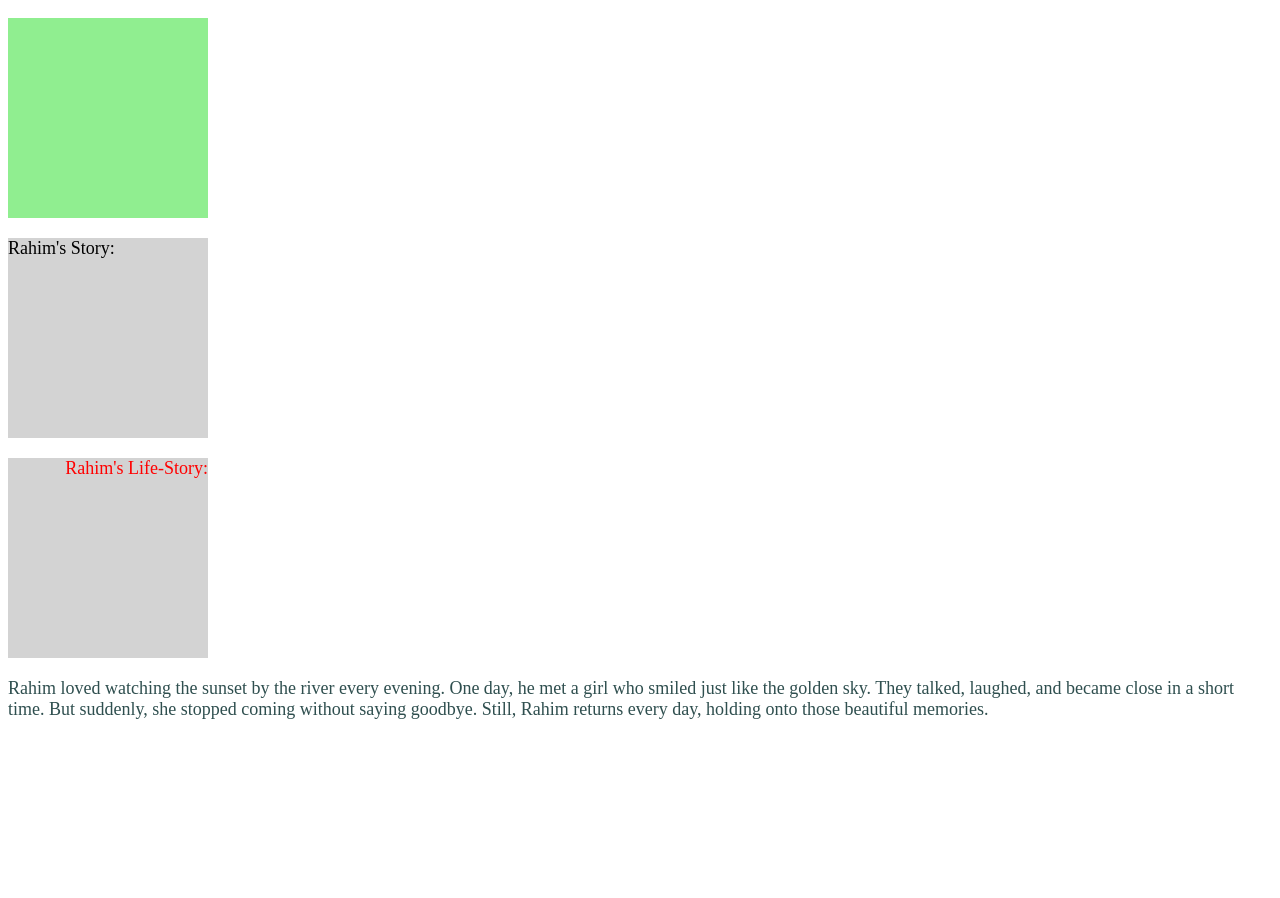
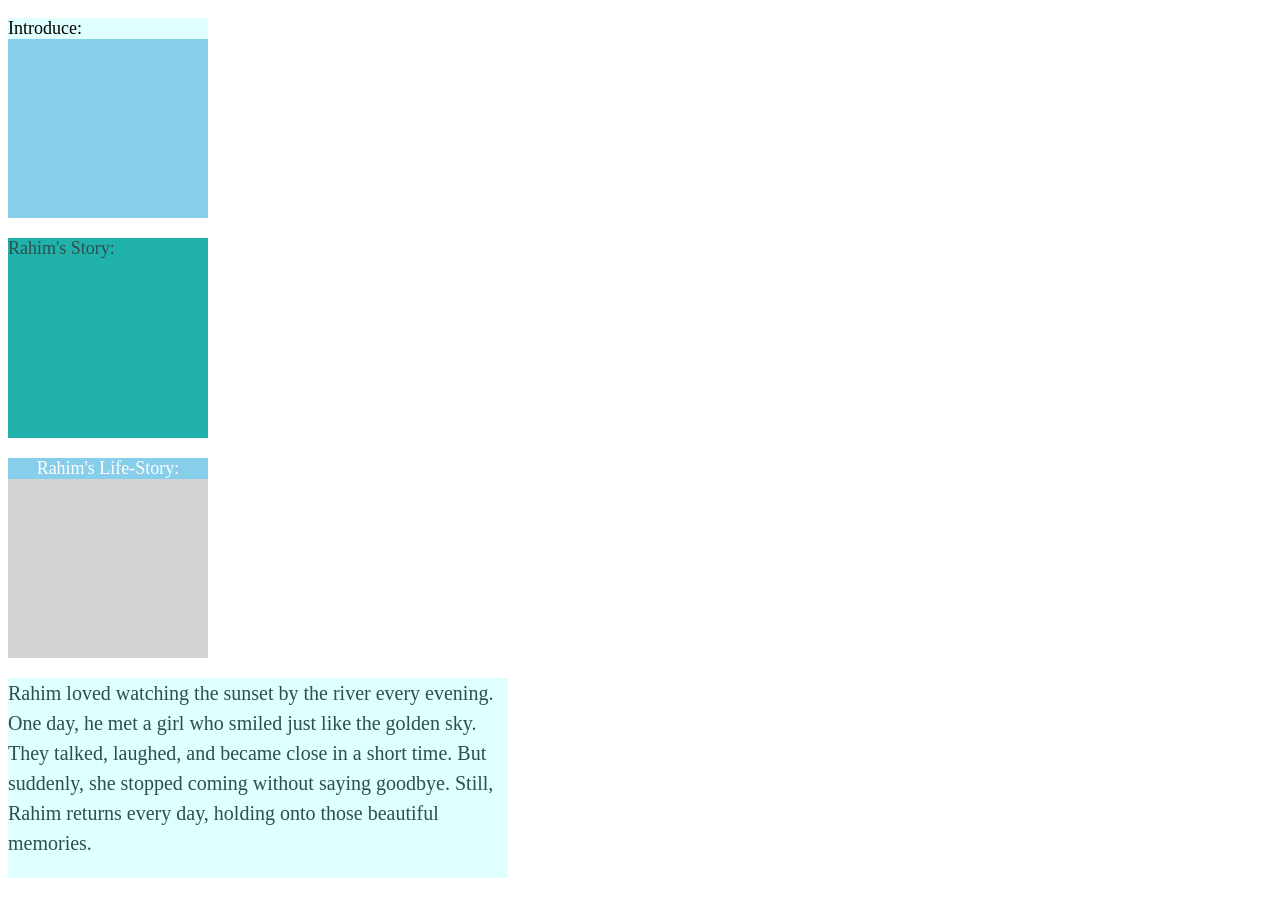
Before and after one commit to afshana-tuly/css, a plain HTML site: page Selector_CSS/ndex.html in a window 1280 px wide. Shown: the part 120-1018 px from the top of the page. Before the commit the page ends 858 px from the top, so only its background shows below. Drawn offline with Linux system fonts and the light colour scheme.

Commit message:
selector practice.css

```diff
--- a/Selector_CSS/ndex.html
+++ b/Selector_CSS/ndex.html
@@ -10,15 +10,18 @@
   <body>
     <h1>Hello</h1>
     <h1>Everyone,</h1>
-    <div class="First-div"></div>
-    <div> <p>Rahim's Story:</p> </div>
+    <div class="First-div">
+      <p>Introduce:</p>
+
+    </div>
+    <div> <p class="text-part">Rahim's Story:</p> </div>
      <div> <p class="Life-Story" >Rahim's Life-Story:</p> </div>
-
-     <p>Rahim loved watching the sunset by the river every evening.
+     <div>
+     <p class="text-style">Rahim loved watching the sunset by the river every evening.
       One day, he met a girl who smiled just like the golden sky.
       They talked, laughed, and became close in a short time.
       But suddenly, she stopped coming without saying goodbye.
       Still, Rahim returns every day, holding onto those beautiful memories.
-     </p>
+     </p> </div>
   </body>
 </html>
--- a/Selector_CSS/styesheetl.css
+++ b/Selector_CSS/styesheetl.css
@@ -10,13 +10,30 @@ margin-bottom:20px;
 }
 div p{
   color:black;
+  background:lightcyan;
 }
 .Life-Story{
-  color:red;
-  text-align:right;
+  background-color:skyblue;
+  color:white;
+
+  text-align:center;
 
 }
 .First-div {
-  background-color:lightgreen;
+  background-color:skyblue;
   color:white;
+  text-align:left;
 }
+.text-style{
+  width:500px;
+ height:200px;
+  color:darkslategrey;
+  font-size:20px;
+  line-height:1.5em;
+}
+.text-part {
+  background-color:lightseagreen;
+  width:200px;
+  height:200px;
+  color:darkslategray
+}
```
